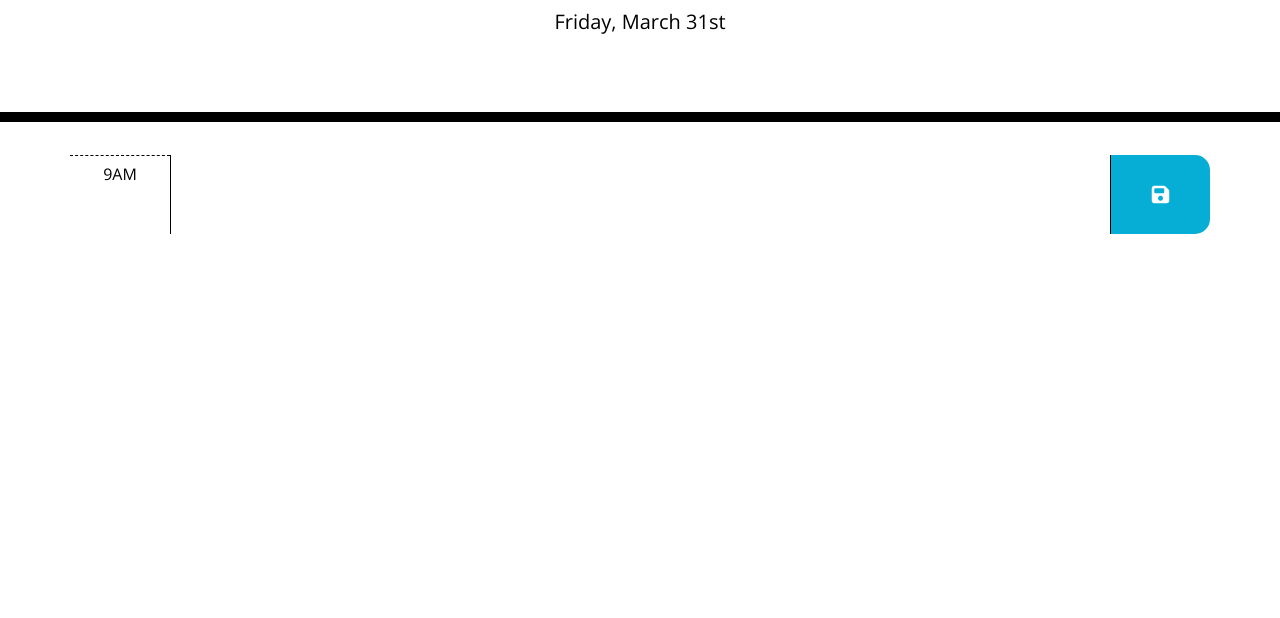
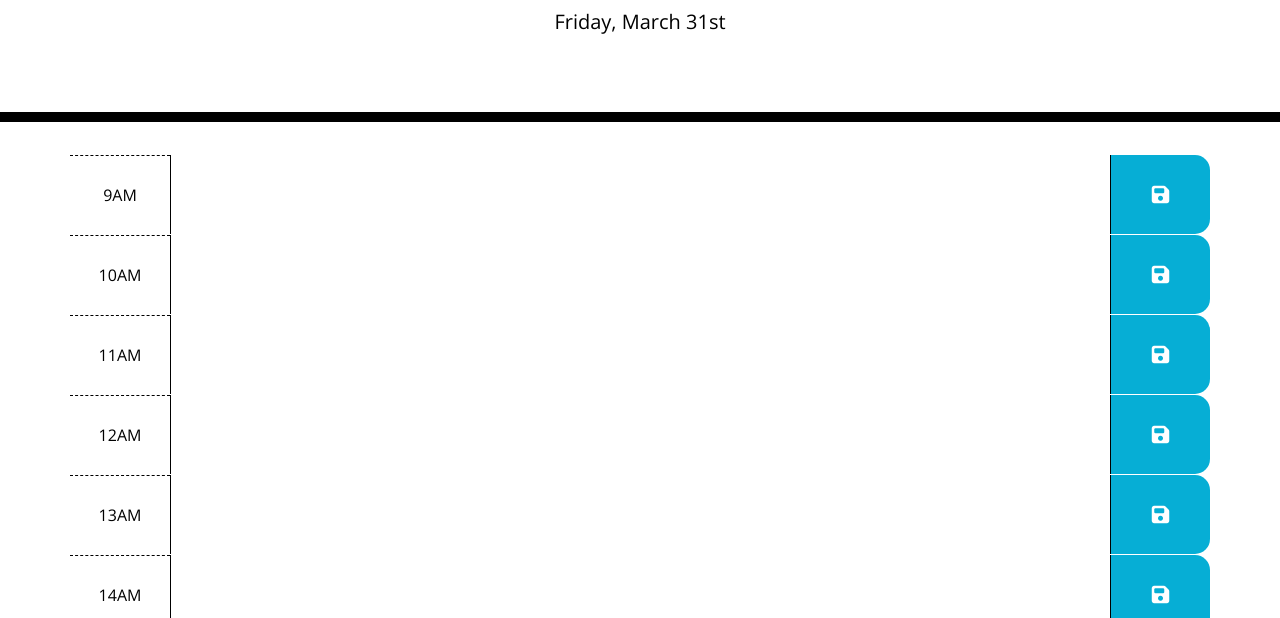
Before and after one commit to adriwg/daily-planner-app, a plain HTML site: page index.html in a window 1280 px wide. Shown: the part 182-800 px from the top of the page. Drawn offline with nearby package versions, Linux system fonts and the light colour scheme.

Commit message:
Modified index.html and style.css, added display events logic in index.js

```diff
--- a/index.html
+++ b/index.html
@@ -26,15 +26,7 @@
     <div class="container">
       <!-- time blocks -->
       <div class="time-block">
-        <div class="row">
-          <div class="hour">9AM</div>
-          <textarea></textarea>
-          <div class="saveBtn">
-            <i class="fa-solid fa-floppy-disk fa-lg"></i>
-          </div>
-        </div>
       </div>
-
     </div>
 
     <script src="https://cdnjs.cloudflare.com/ajax/libs/jquery/3.2.1/jquery.min.js"></script>
--- a/index.js
+++ b/index.js
@@ -5,6 +5,13 @@ $(document).ready(function () {
 
     getDate();
 
+    // Get events from local storage
+    if(localStorage.getItem("events") == null) {
+        init_events();
+    }else{
+        events = JSON.parse(localStorage.getItem("events"));
+    }
+    display_events();
 });
 
 
@@ -12,5 +19,30 @@ $(document).ready(function () {
 function getDate() {
     var today = moment().format("dddd, MMMM Do");
     currentDay.text(today);
+}
 
+
+//Initial events
+function init_events() {
+    for (var i = 0; i < 9; i++) {
+        events.push({
+            time: (9+i).toString(),
+            event: ""
+        });
+    }
+    console.log(events);
 }
+
+function display_events() {
+    var html="";
+    for (var i = 0; i < events.length; i++){
+        html += '<div class="row" data-hr="'+events[i].time+'" id='+events[i].time+'">';
+        html += '<div class="hour">'+events[i].time+'AM</div>';
+        html += '<textarea>'+events[i].event+'</textarea>';
+        html += '<div class="saveBtn">';
+        html += '<i class="fa-solid fa-floppy-disk fa-lg"></i>';
+        html += '</div>';
+        html += '</div>';
+    }
+    $(".time-block").append(html);
+}
--- a/style.css
+++ b/style.css
@@ -38,6 +38,9 @@ textarea {
 }
 
 .hour {
+  display: flex;
+  justify-content: center;
+  align-items: center;
   background-color: #ffffff;
   color: #000000;
   border-top: 1px dashed #000000;
```
